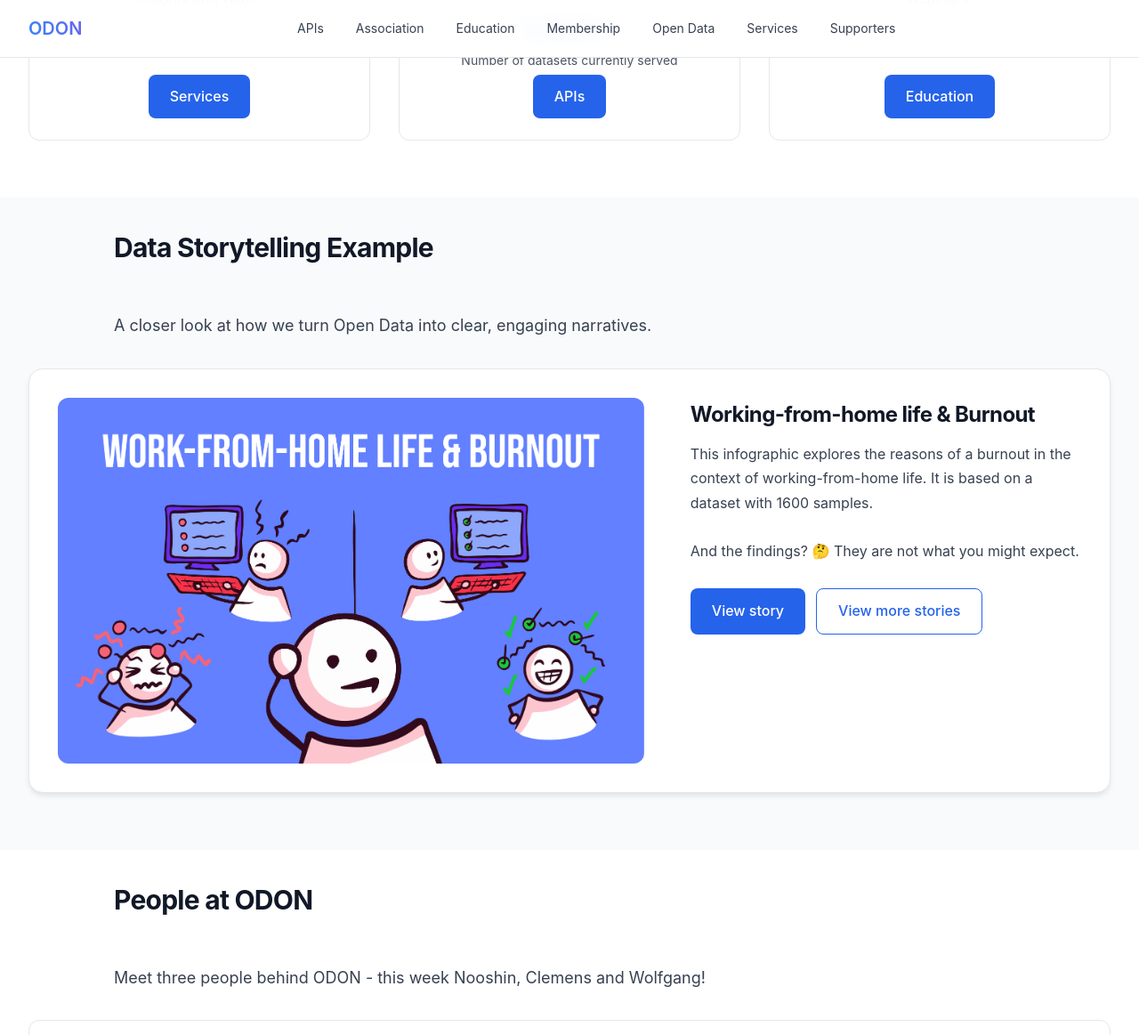
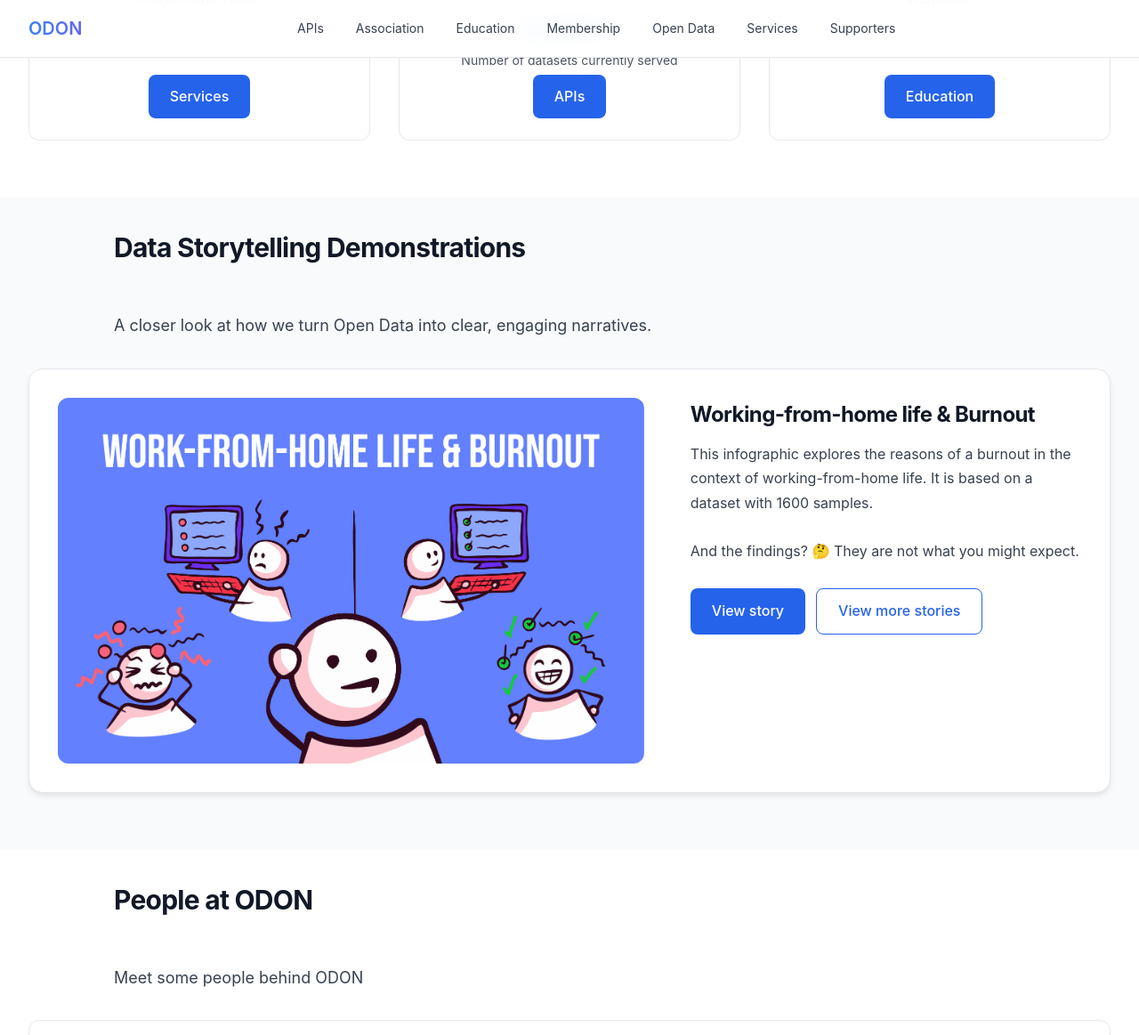
Before and after one commit to verein-odon/verein-odon.github.io, a Jekyll site: the page built from docs/en/index.md, in a window 1280 px wide and 1400 px high, scrolled down 1144 px, cut to the strip 0-1163 px from the top of the window. Shown: the whole strip at 89% size. Built offline with Jekyll 4.4.1, drawn with Linux system fonts in a browser that asks for light colours.

Commit message:
Landing page refinements

```diff
--- a/docs/en/index.md
+++ b/docs/en/index.md
@@ -106,7 +106,7 @@ last_updated: "2025-02-13 14:30"
 </script>
 
 {% include storytelling_feature.html
-   title="Data Storytelling Example"
+   title="Data Storytelling Demonstrations"
    intro="A closer look at how we turn Open Data into clear, engaging narratives."
    featured_id="burnout"
    bg_color="gray"
@@ -116,5 +116,5 @@ last_updated: "2025-02-13 14:30"
 {% include people_carousel.html
    bg_color="white"
    title="People at ODON"
-   intro="Meet three people behind ODON - this week Nooshin, Clemens and Wolfgang!"
+   intro="Meet some people behind ODON"
    profile_label="Profile" %}
```
